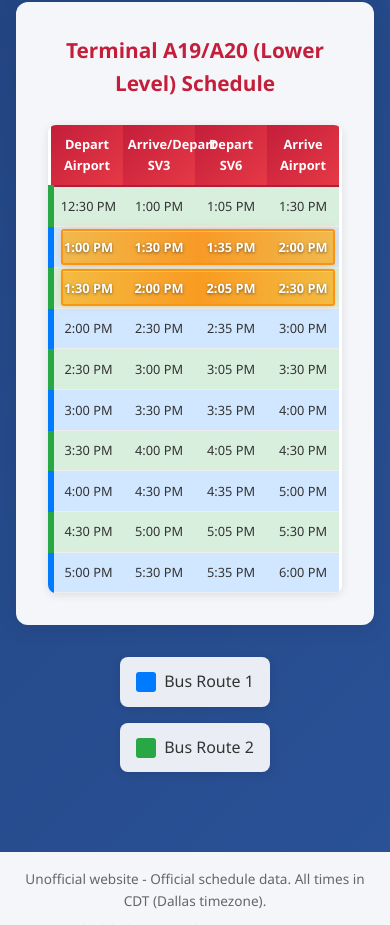
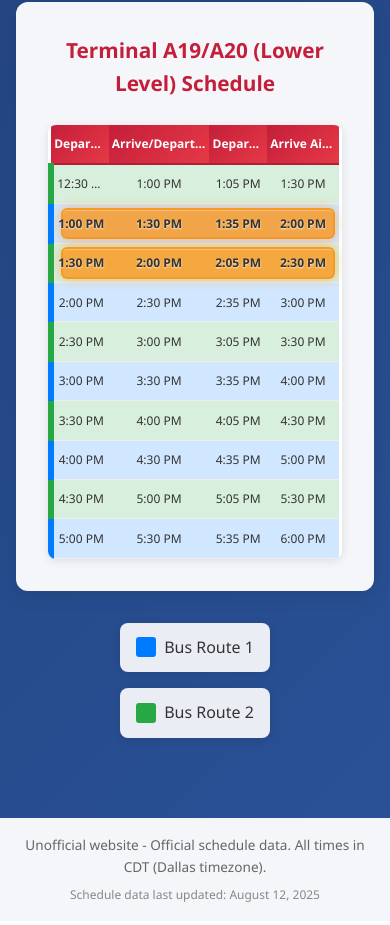
Before and after one commit to Jxck-S/aa-skyview-shuttle, a plain HTML site: page index.html in a window 390 px wide. Shown: the part 1037-1962 px from the top of the page. Drawn offline with Linux system fonts and the light colour scheme.

Commit message:
Update styles.css

```diff
--- a/styles.css
+++ b/styles.css
@@ -514,8 +514,12 @@ input:checked + .slider:before {
     text-align: center;
     font-weight: 600;
     border-bottom: 2px solid #b01e3a;
-    width: 25%;
 }
+
+.schedule-table th:nth-child(1) { width: 20%; } /* Depart Airport */
+.schedule-table th:nth-child(2) { width: 35%; } /* Arrive/Depart SV3 */
+.schedule-table th:nth-child(3) { width: 20%; } /* Depart SV6 */
+.schedule-table th:nth-child(4) { width: 25%; } /* Arrive Airport */
 
 .schedule-table td {
     padding: 0.875rem 1rem;
@@ -599,49 +603,46 @@ input:checked + .slider:before {
 /* Active trip highlight - overlays on top of bus colors */
 .schedule-table tr.active-trip {
     position: relative;
-    /* Don't override the background color - let bus colors show through */
+    /* Keep original background colors visible */
 }
 
 .schedule-table tr.active-trip::after {
     content: '';
     position: absolute;
-    top: 24px;
-    left: 50px;
-    right: 50px;
-    bottom: 24px;
-    background: linear-gradient(90deg,
-        rgba(255, 165, 0, 0.7) 0%,
-        rgba(255, 140, 0, 0.85) 50%,
-        rgba(255, 165, 0, 0.7) 100%);
-    border-radius: 3px;
+    top: 8px;
+    left: 16px;
+    right: 16px;
+    bottom: 8px;
+    background: rgba(255, 140, 0, 0.8);
+    border: 2px solid rgba(255, 140, 0, 0.8);
+    border-radius: 6px;
     pointer-events: none;
     z-index: 1;
     animation: activeTrip 2s ease-in-out infinite alternate;
-    box-shadow: 0 0 0 2px rgba(255, 140, 0, 0.9),
-                inset 0 1px 0 rgba(255, 255, 255, 0.3),
-                0 0 8px rgba(255, 140, 0, 0.5);
+    box-shadow: 0 0 12px rgba(255, 140, 0, 0.5),
+                inset 0 1px 0 rgba(255, 255, 255, 0.3);
 }
 
 .schedule-table tr.active-trip td {
     position: relative;
     z-index: 2;
     font-weight: 700 !important;
-    color: #fff !important;
-    text-shadow: 0 1px 3px rgba(0, 0, 0, 0.5);
+    color: #333 !important;
+    text-shadow: 0 1px 2px rgba(255, 255, 255, 0.8);
 }
 
 @keyframes activeTrip {
     0% {
-        box-shadow: 0 0 0 1px rgba(255, 140, 0, 0.8),
-                    0 0 12px rgba(255, 140, 0, 0.5),
+        box-shadow: 0 0 8px rgba(255, 140, 0, 0.4),
                     inset 0 1px 0 rgba(255, 255, 255, 0.2);
-        transform: scale(1);
+        border-color: rgba(255, 140, 0, 0.6);
+        opacity: 0.8;
     }
     100% {
-        box-shadow: 0 0 0 2px rgba(255, 140, 0, 1),
-                    0 0 20px rgba(255, 140, 0, 0.8),
-                    inset 0 1px 0 rgba(255, 255, 255, 0.3);
-        transform: scale(1.005);
+        box-shadow: 0 0 16px rgba(255, 140, 0, 0.7),
+                    inset 0 1px 0 rgba(255, 255, 255, 0.4);
+        border-color: rgba(255, 140, 0, 1);
+        opacity: 1;
     }
 }
 
@@ -760,7 +761,8 @@ footer p {
 
     .schedule-table th,
     .schedule-table td {
-        padding: 0.75rem 0.5rem;
+        padding: 0.75rem 0.4rem;
+        white-space: nowrap;
     }
 
     /* Fix active trip highlighting for mobile */
@@ -769,13 +771,13 @@ footer p {
     }
 
     .schedule-table tr.active-trip::after {
-        left: 12px;
-        right: 12px;
-        top: 8px;
-        bottom: 8px;
-        border-radius: 2px;
-        z-index: 1;
+        top: 6px;
+        left: 8px;
+        right: 8px;
+        bottom: 6px;
     }
+
+
 
     .bus-header {
         flex-direction: column;
@@ -831,12 +833,15 @@ footer p {
     }
 
     .schedule-table {
-        font-size: 0.8rem;
+        font-size: 0.75rem;
     }
 
     .schedule-table th,
     .schedule-table td {
-        padding: 0.6rem 0.3rem;
+        padding: 0.6rem 0.2rem;
+        white-space: nowrap;
+        overflow: hidden;
+        text-overflow: ellipsis;
     }
 
     /* Further adjust active trip highlighting for very small screens */
@@ -846,15 +851,13 @@ footer p {
     }
 
     .schedule-table tr.active-trip::after {
-        left: 6px;
-        right: 6px;
         top: 4px;
+        left: 4px;
+        right: 4px;
         bottom: 4px;
-        border-radius: 1px;
-        z-index: 1;
-        transform: none;
-        animation: none;
     }
+
+
 
     main {
         padding: 1rem;
```
